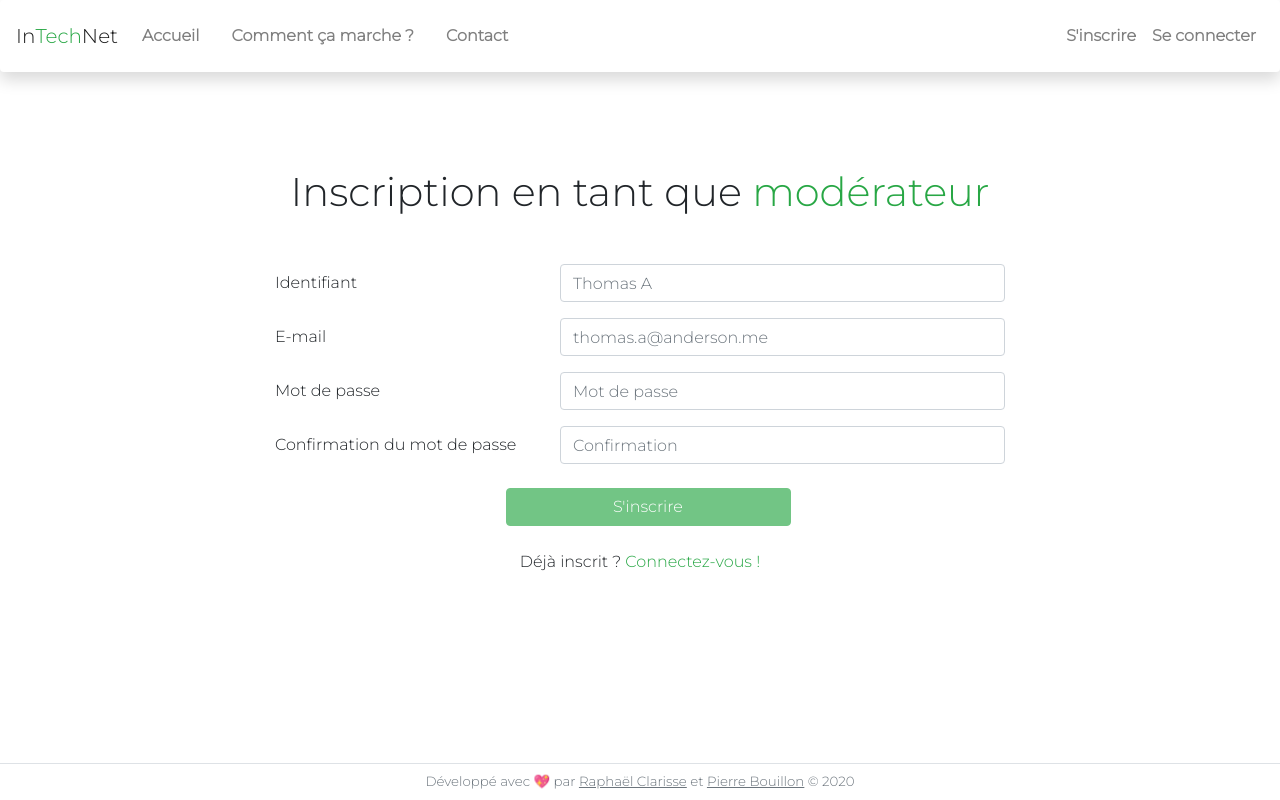
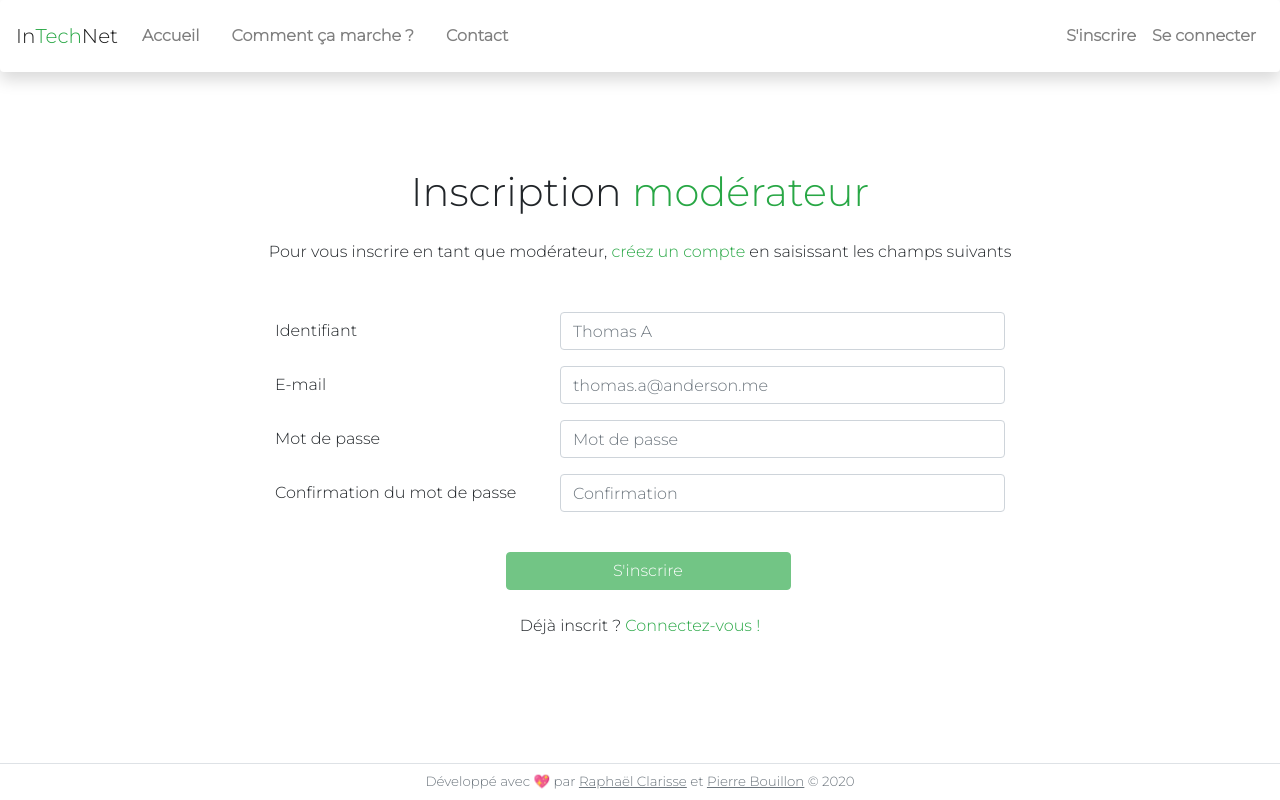
Before and after one commit to pBouillon/InTechNet.Moderator, an Angular app in the folder intechnet-moderator/: page /register in a window 1280 px wide. Built offline with nearby package versions, Linux system fonts and the light colour scheme.

Commit message:
🚧 WiP checks and more

```diff
--- a/intechnet-moderator/src/app/_services/authentication.service.ts
+++ b/intechnet-moderator/src/app/_services/authentication.service.ts
@@ -21,10 +21,7 @@ export class AuthenticationService {
   constructor(
     private http: HttpClient,
     private storageService: LocalStorageService,
-  ) {
-    console.log(typeof (JSON.parse(
-      this.storageService.get(LocalStorageKeys.CURRENT_MODERATOR))));
-  }
+  ) {  }
 
   /**
    * @summary get current moderator
@@ -83,7 +80,6 @@ export class AuthenticationService {
    * @param password user's provided password value
    */
   register(nickname: string, email:string, password: string) {
-    console.log("hey2");
     return this.http.post<any>(
       `${environment.apiUrl}/Moderator`,
       { nickname, email, password })
--- a/intechnet-moderator/src/app/authentication/register/register.component.html
+++ b/intechnet-moderator/src/app/authentication/register/register.component.html
@@ -3,8 +3,12 @@
 
     <!-- Title -->
     <div class="d-flex justify-content-center p-5">
-        <div>
-            <h1 class="title">Inscription en tant que <span class="text-success">modérateur</span></h1>
+        <div class="justify-content-center row">
+            <h1 class="title text-center">Inscription <span class="text-success">modérateur</span></h1>
+
+            <span class="mt-4 text-center">
+                Pour vous inscrire en tant que modérateur, <span class="text-success">créez un compte</span> en saisissant les champs suivants
+            </span>
         </div>
     </div>
     <!-- /Title -->
@@ -133,7 +137,7 @@
         <!-- Form buttons -->
         <div class="form-group row justify-content-center">
             <button type="submit"
-                    class="order-lg-2 mr-lg-2 mr-md-5 mx-4 my-2 col-sm-1 col-md-5 col-lg-3 btn btn-success"
+                    class="order-lg-2 mr-lg-2 mr-md-5 mx-4 mt-4 mb-2 col-sm-1 col-md-5 col-lg-3 btn btn-success"
                     [disabled]="!registerForm.valid">
                 S'inscrire
             </button>
--- a/intechnet-moderator/src/app/authentication/register/register.component.ts
+++ b/intechnet-moderator/src/app/authentication/register/register.component.ts
@@ -63,9 +63,24 @@ export class RegisterComponent implements OnInit {
    */
   private createForm(): void {
     this.registerForm = this.formBuilder.group({
-      nickname: ['', Validators.compose([Validators.required, Validators.minLength(3), Validators.maxLength(32)])],
+      nickname: ['', Validators.compose(
+          [
+            Validators.required,
+            Validators.minLength(3),
+            Validators.maxLength(32)
+          ]
+        )
+      ],
       email: ['', Validators.email],
-      password: ['',  Validators.compose([Validators.required, Validators.minLength(8), Validators.maxLength(64), Validators.pattern('[a-zA-Z1-9]')])],
+      password: ['',  Validators.compose(
+          [
+            Validators.required,
+            Validators.minLength(8),
+            Validators.maxLength(64),
+            Validators.pattern('^(?=.*[a-z])(?=.*[A-Z])(?=.*\d)[a-zA-Z\d]{8,64}$')
+          ]
+        )
+      ],
       passwordVerification: ['', Validators.required]
     });
   }
@@ -76,41 +91,43 @@ export class RegisterComponent implements OnInit {
         || this.registerForm.get(field).touched);
   }
 
-  isPasswordVerificationInvalid(){
-    return this.registerForm.get('passwordVerification').invalid
-      && (this.registerForm.get('passwordVerification').dirty
-        || this.registerForm.get('passwordVerification').touched);
+  isPasswordVerificationInvalid() {
+    const field = this.registerForm.get('passwordVerification');
+
+    return field.invalid && (field.dirty || field.touched);
   }
 
-  isPasswordVerificationOK(){
-    return this.registerForm.get('passwordVerification').value != this.registerForm.get('password').value;
+  isPasswordVerificationOK() {
+    const passwordVerificationField = this.registerForm.get('passwordVerification');
+
+    return passwordVerificationField.value !== this.registerForm.get('password').value;
   }
 
   /**
    * @summary On blur event for the nickname input
    */
-  onBlurNickname(){
+  onBlurNickname() {
     this.showNicknameTooltip = false;
   }
 
   /**
    * @summary On focus event for the nickname input
    */
-  onFocusNickname(){
+  onFocusNickname() {
     this.showNicknameTooltip = true;
   }
 
   /**
    * @summary On blur event for the password input
    */
-  onBlurPassword(){
+  onBlurPassword() {
     this.showPasswordTooltip = false;
   }
 
   /**
    * @summary On focus event for the password input
    */
-  onFocusPassword(){
+  onFocusPassword() {
     this.showPasswordTooltip = true;
   }
 
@@ -118,17 +135,13 @@ export class RegisterComponent implements OnInit {
    * @summary form submission's logic
    */
   OnSubmitForm() {
-    console.log("hey1");
     this.authenticationService
       .register(this.f.nickname.value, this.f.email.value, this.f.password.value)
       .subscribe(
         () => {
-          console.log("hey13");
           this.router.navigate([`/${RouteName.BOARD}`]);
         },
         (error) => {
-
-          console.log("hey fuck ", error);
           this.registerForm.setErrors({ server: error });
         });
   }
```
